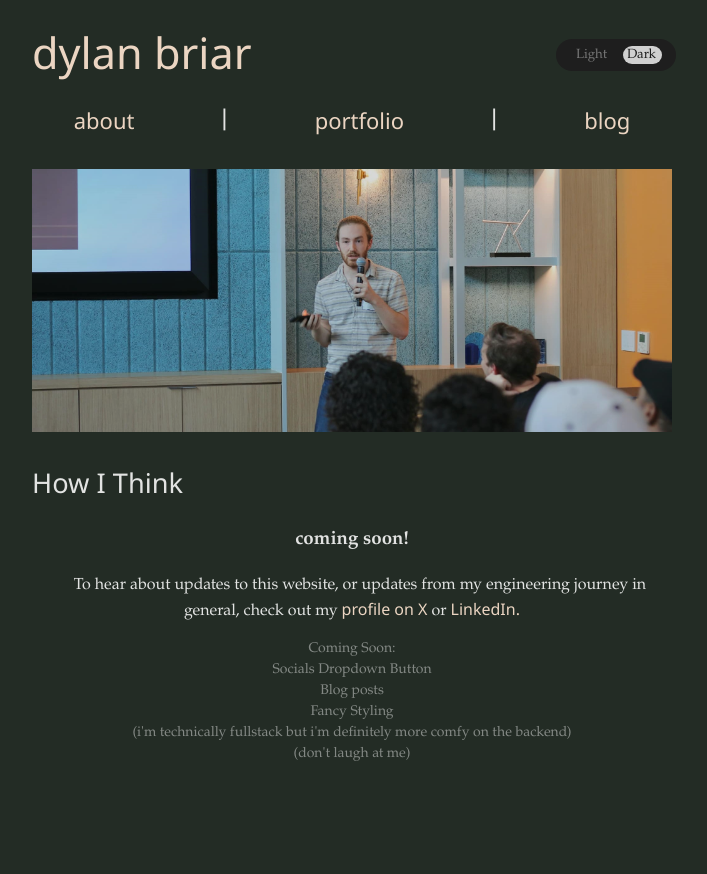
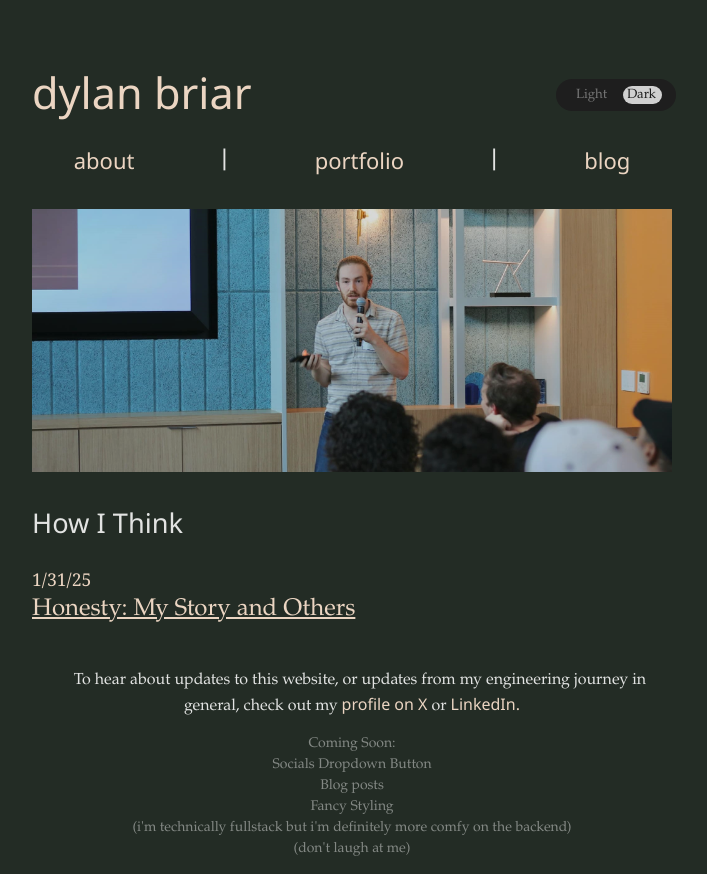
Before and after one commit to dylanbriar/Briar, a Vue app: page /blog in a window 1280 px wide. Shown: the whole page, without its empty margins (288-995 px from the left). Before the commit the page ends 800 px from the top, so only its background shows below. Built offline with nearby package versions, Linux system fonts and the light colour scheme.

Commit message:
look at that, new blog!

```diff
--- a/src/App.vue
+++ b/src/App.vue
@@ -43,15 +43,15 @@ document.addEventListener('keydown', handleKeyPress);
 <template>
   <Transition appear name="page">
     <div> <!--this div serves no purpose other than to make the transition work. kind of sloppy. ill fix when i "get good" -->
-      <div style="display: flex; justify-content: space-between; align-items: center;">
+      <div id="title-and-nav">
         <router-link id="nameToHome" to="/">dylan briar</router-link>
         <div style="margin: auto 0 -12px;">
           <br>
           <DarkMode/>
         </div>
       </div>
-    <br>
-    <br>
+      <br>
+      <br>
       <nav style="display: flex; justify-content: space-around;">
         <router-link to="/about">about</router-link>
         <p id="bars">|</p>
@@ -71,6 +71,11 @@ document.addEventListener('keydown', handleKeyPress);
 
 <style scoped>
 
+#title-and-nav {
+  display: flex;
+  justify-content: space-between;
+  align-items: center;
+}
 
 .page-leave-from,
 .page-enter-from {
--- a/src/components/Blog/Blog.vue
+++ b/src/components/Blog/Blog.vue
@@ -3,9 +3,12 @@
     <div>
       <img src="../../../assets/cfPres3.jpg" id="pres3">
       <h2>How I Think</h2>
-        <h3>coming soon!</h3>
+      <p class="blog-date">1/31/25</p>
+      <router-link to="/honesty" class="blog-titles">Honesty: My Story and Others</router-link>
     </div>
   </Transition>
+  <router-view></router-view>
+  <br>
 </template>
 
 <style scoped>
@@ -32,4 +35,14 @@ h3 {
   padding-top: 5%;
 }
 
+.blog-titles {
+  font-size: 1.5em;
+}
+
+.blog-date {
+  font-size: 1.1em;
+  font-family: Cambria, Cochin, Georgia, Times, 'Times New Roman', serif;
+  margin-bottom: 0%;
+}
+
 </style>
--- a/src/components/Blog/blogs/Misc./Introduction.vue
+++ /dev/null
@@ -1,5 +0,0 @@
-<template>
-  <p>
-
-  </p>
-</template>
--- a/src/router/index.ts
+++ b/src/router/index.ts
@@ -3,6 +3,7 @@ import LandingPage from '../components/LandingPage.vue';
 import AboutMe from '../components/AboutMe.vue'
 import Blog from '../components/Blog/Blog.vue'
 import Portfolio from '../components/Portfolio.vue';
+import Honesty from '../components/Blog/blogs/Misc./Honesty.vue';
 
 const routes = [
   {
@@ -25,6 +26,11 @@ const routes = [
     name: 'Portfolio',
     component: Portfolio
   },
+  {
+    path: '/honesty',
+    name: 'Honesty',
+    component: Honesty
+  }
 ]
 
 const router = createRouter({
--- a/src/style.css
+++ b/src/style.css
@@ -12,6 +12,8 @@
   /* for the theme switching */
   --links: #ebd5c2;
   --ul-bg: #7a7a7a36;
+  --accent: #5E2D00;
+
 
   font-synthesis: none; /*keeps browser from synthesizing italic/bold styling for fonts that don't have their own*/
   text-rendering: optimizeLegibility; /*tells browser to make text more readible with spacing (between words and chars)*/
@@ -22,6 +24,7 @@
 body {
   max-width: 50%;
   margin: 0 auto;
+  padding-top: 40px;
 }
 
 h1 {
@@ -54,6 +57,15 @@ button {
   font-family: 'Segoe UI', Tahoma, Geneva, Verdana, sans-serif;
 }
 
+.blog-date {
+  color: var(--links);
+}
+
+#source-box {
+  border: 2px;
+  border-color: var(--accent);
+}
+
 @media (max-width: 660px){
   body {
     max-width: 75%;
@@ -77,6 +89,7 @@ button {
 [color-scheme='dark']{
   background-color: #232c25;
   color: rgba(255, 255, 255, 0.87);
+  --accent: rgba(255, 255, 255, 0.87);
   --links: #ebd5c2;
   --ul-bg: #7a7a7a36;
 }
@@ -84,6 +97,7 @@ button {
 [color-scheme='light']{
   background-color: #FFEACB;
   color: #5E2D00;
+  --accent: #5E2D00;
   --links: #005812;
   --ul-bg: #ffffff5d;
 }
```
